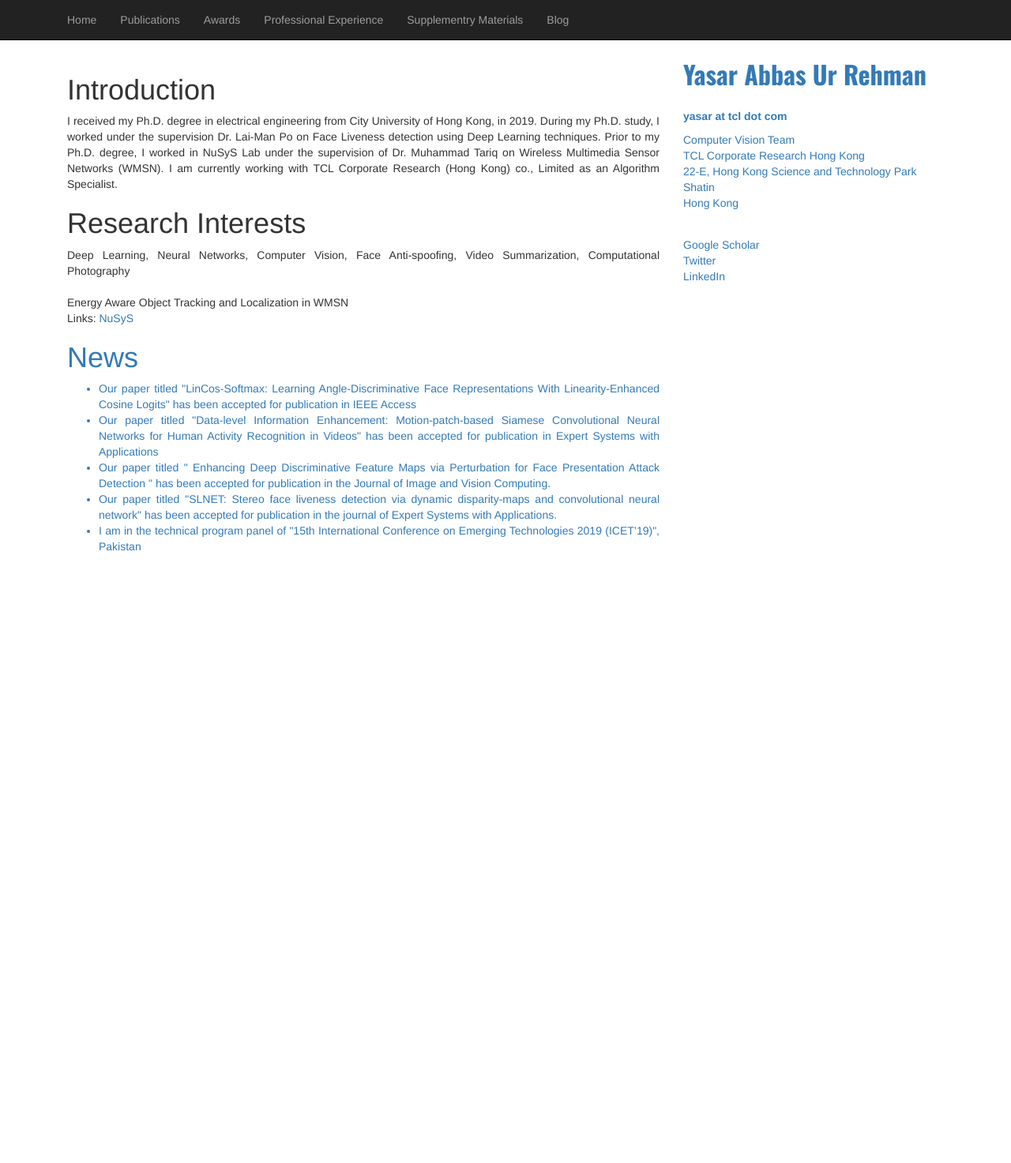
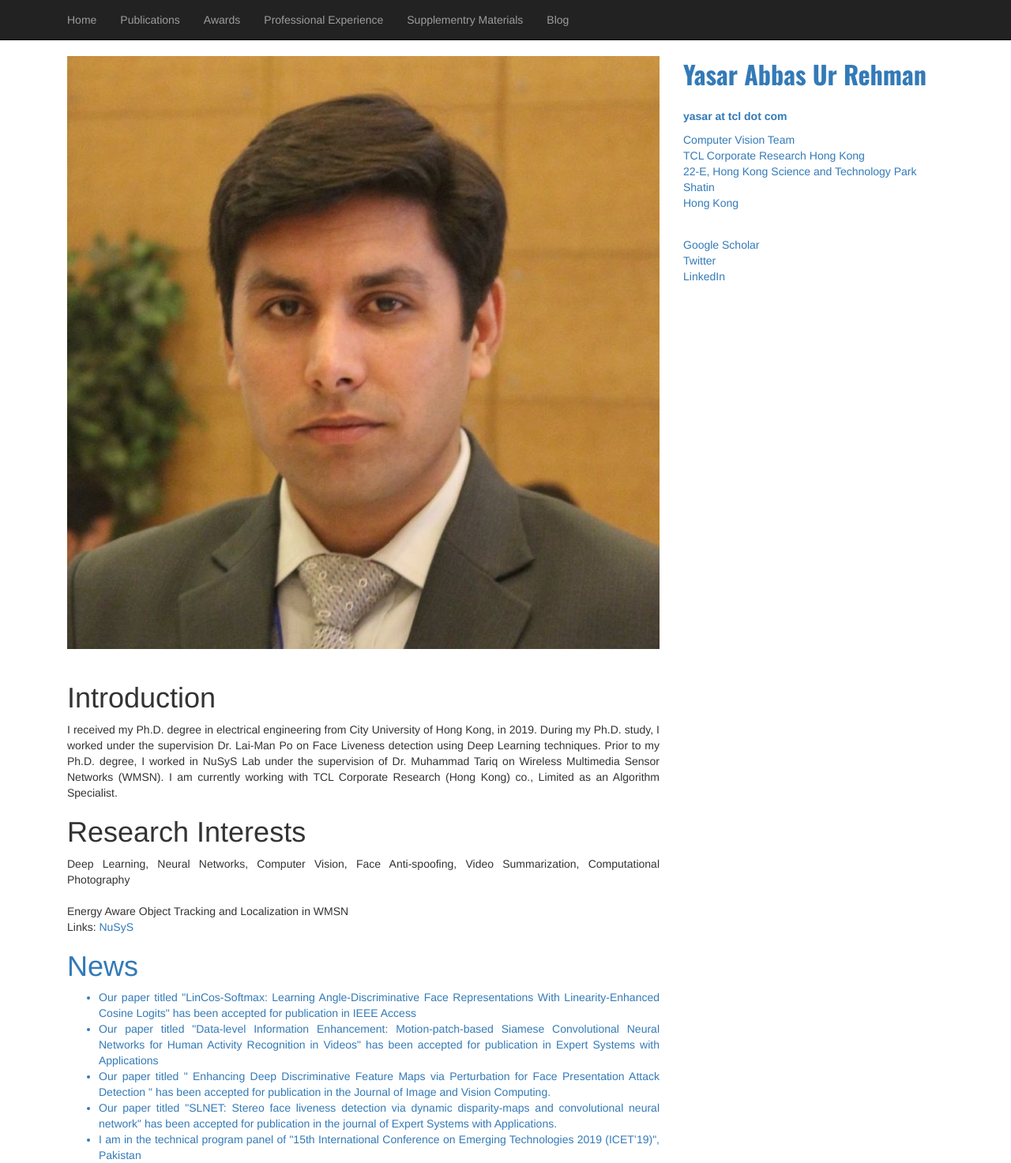
Before and after one commit to yasar-rehman/yasar, a Jekyll site: the page built from index.html, in a window 1280 px wide. Shown: the whole page at 79% size. Built offline with Jekyll 4.4.1, drawn with Linux system fonts in a browser that asks for light colours; before the commit the page ends 971 px from its top, so only the background shows below that.

Commit message:
Update index.html

```diff
--- a/index.html
+++ b/index.html
@@ -10,7 +10,7 @@ title: yasar
             <div class="col-md-8" style="height: 100vh;">
 
                 <!-- Main Image -->
-                <!--<img class="img-responsive" src="photo.gif" alt=""><br> -->
+                <img class="img-responsive" src="images/my_profile.jpg" alt=""><br>
 
                 <div style="margin-top:3%; text-align:justify;">
 			<h1 class="font-custom">Introduction</h1>
```
